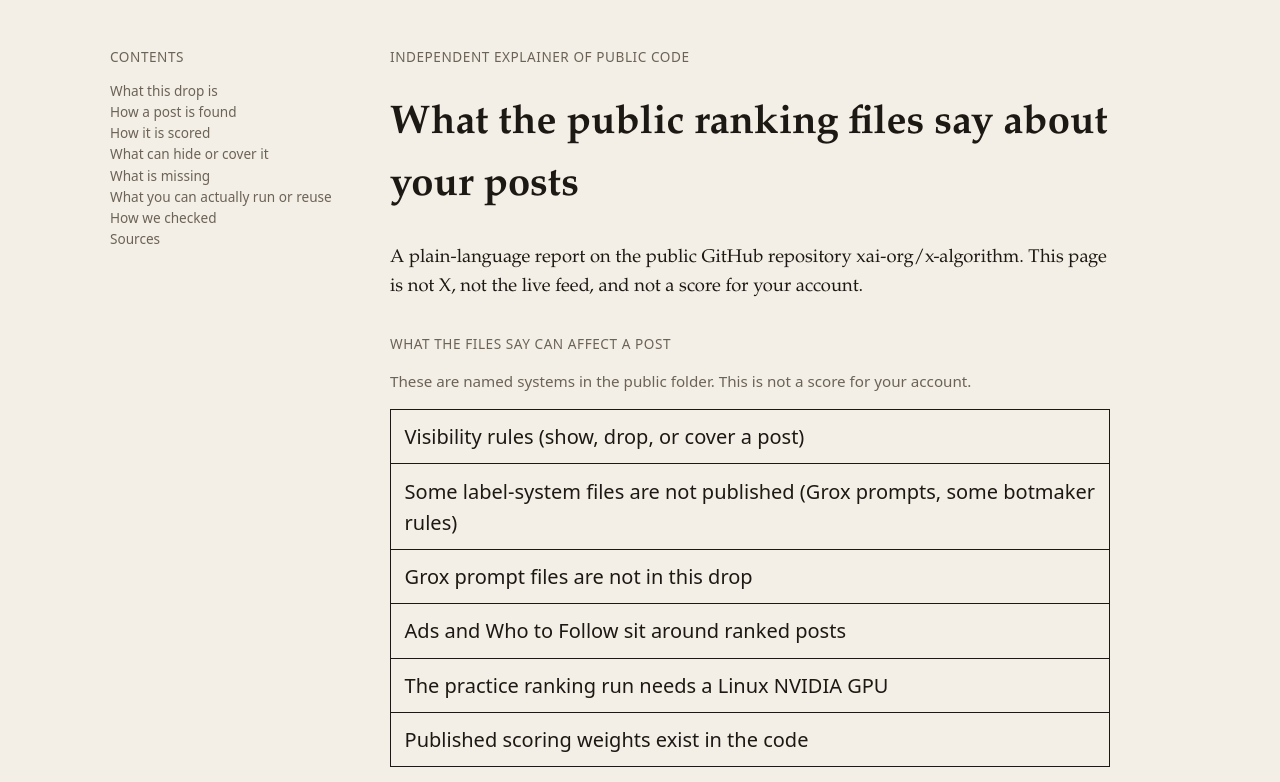
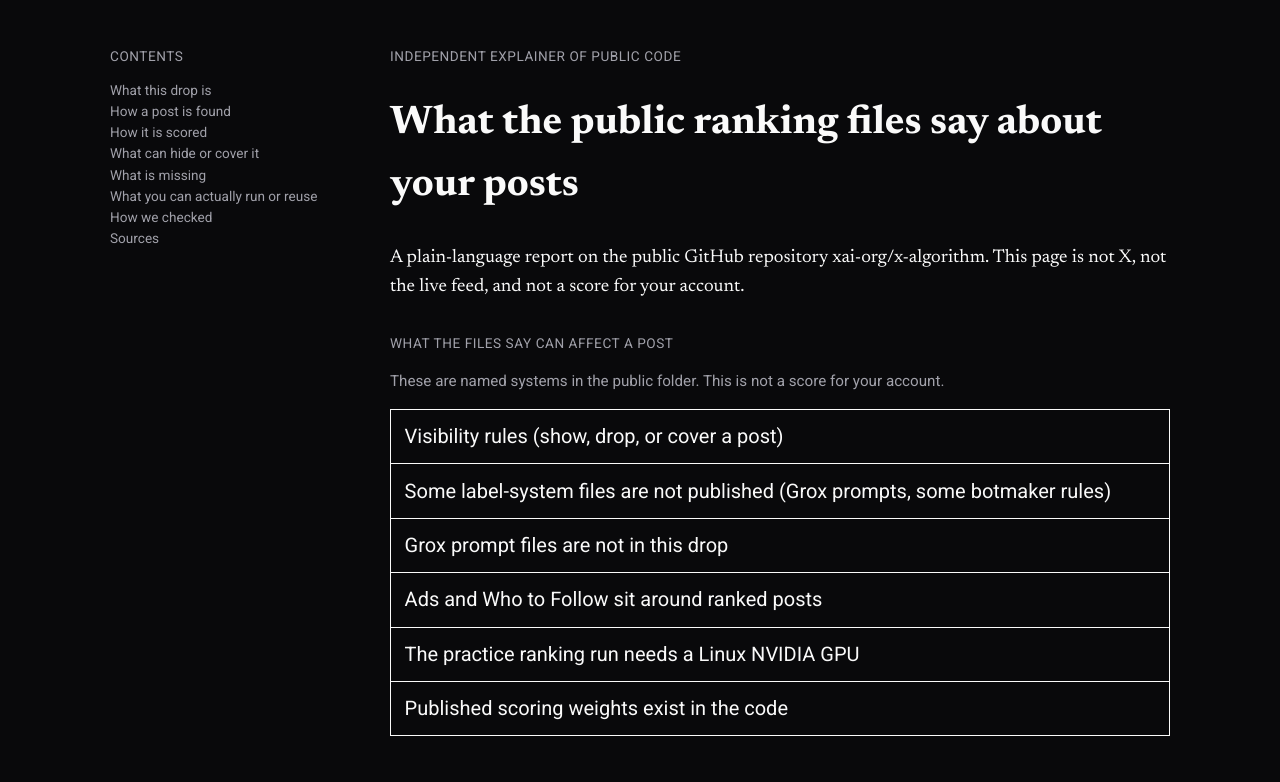
Before and after one commit to mtrxdev/x-algorithm-public-wiki, a Next.js app: page / in a window 1280 px wide. Shown: the top 782 px of the page. Built offline with nearby package versions, Linux system fonts and the light colour scheme.

Commit message:
style: switch explainer to dark cinematic tokens

```diff
--- a/app/globals.css
+++ b/app/globals.css
@@ -1,10 +1,11 @@
 :root {
-  color-scheme: light;
-  --paper: #f4efe6;
-  --ink: #1c1914;
-  --muted: #6b6358;
-  --line: #cfc6b8;
-  --code: #ece6da;
+  color-scheme: dark;
+  --paper: #09090B;
+  --ink: #FAFAFA;
+  --muted: #A1A1AA;
+  --line: #27272A;
+  --code: #18181B;
+  --surface: #18181B;
 }
 * { box-sizing: border-box; }
 html { scroll-behavior: smooth; }
@@ -15,21 +16,21 @@ body {
   margin: 0;
   background: var(--paper);
   color: var(--ink);
-  font: 20px/1.55 "Iowan Old Style", "Palatino Linotype", Palatino, Georgia, serif;
+  font: 20px/1.55 var(--font-display), "Iowan Old Style", "Palatino Linotype", Palatino, Georgia, serif;
 }
 .shell { display: grid; grid-template-columns: 240px minmax(0, 72ch) ; gap: 2.5rem; max-width: 1100px; margin: 0 auto; padding: 2rem 1.25rem 6rem; }
 .shell > * { min-width: 0; }
 p, li, h1, h2, h3 { overflow-wrap: anywhere; }
 .lede { font-size: 1.15rem; }
-.kicker { font-size: 0.85rem; letter-spacing: 0.04em; text-transform: uppercase; color: var(--muted); font-family: system-ui, sans-serif; }
-.checklist { font-family: system-ui, sans-serif; margin: 2rem 0 2.5rem; }
+.kicker { font-size: 0.85rem; letter-spacing: 0.04em; text-transform: uppercase; color: var(--muted); font-family: var(--font-ui), system-ui, sans-serif; }
+.checklist { font-family: var(--font-ui), system-ui, sans-serif; margin: 2rem 0 2.5rem; }
 .checklist > p:not(.kicker) { color: var(--muted); font-size: 0.95rem; }
 .checklist ol { list-style: none; padding: 0; margin: 1rem 0 0; }
 .checklist li { border: 1px solid var(--ink); border-bottom: none; }
 .checklist li:last-child { border-bottom: 1px solid var(--ink); }
 .checklist a { display: block; padding: 0.7rem 0.85rem; color: var(--ink); text-decoration: none; }
 .checklist a:hover, .checklist a:focus-visible { background: var(--code); }
-.toc { position: sticky; top: 1.5rem; align-self: start; font-family: system-ui, sans-serif; font-size: 0.85rem; }
+.toc { position: sticky; top: 1.5rem; align-self: start; font-family: var(--font-ui), system-ui, sans-serif; font-size: 0.85rem; }
 .toc a { color: var(--muted); text-decoration: none; }
 .toc ol { list-style: none; padding: 0; }
 .toc .h3 { padding-left: 0.8rem; }
@@ -44,4 +45,4 @@ pre { background: var(--code); padding: 1rem; overflow: auto; border: 1px solid
   .shell { grid-template-columns: minmax(0, 1fr); }
   .toc { position: static; }
 }
-.cite { font-family: system-ui, sans-serif; font-size: 0.78rem; color: var(--muted); }
+.cite { font-family: var(--font-ui), system-ui, sans-serif; font-size: 0.78rem; color: var(--muted); }
--- a/app/layout.tsx
+++ b/app/layout.tsx
@@ -1,5 +1,9 @@
 import type { ReactNode } from "react";
+import { Newsreader, Roboto } from "next/font/google";
 import "./globals.css";
+
+const newsreader = Newsreader({ subsets: ["latin"], variable: "--font-display" });
+const roboto = Roboto({ subsets: ["latin"], weight: ["400", "500", "700"], variable: "--font-ui" });
 
 export const metadata = {
   title: "What the public ranking files say about your posts",
@@ -9,7 +13,7 @@ export const metadata = {
 
 export default function RootLayout({ children }: { children: ReactNode }) {
   return (
-    <html lang="en">
+    <html lang="en" className={`${newsreader.variable} ${roboto.variable}`}>
       <body>{children}</body>
     </html>
   );
```
